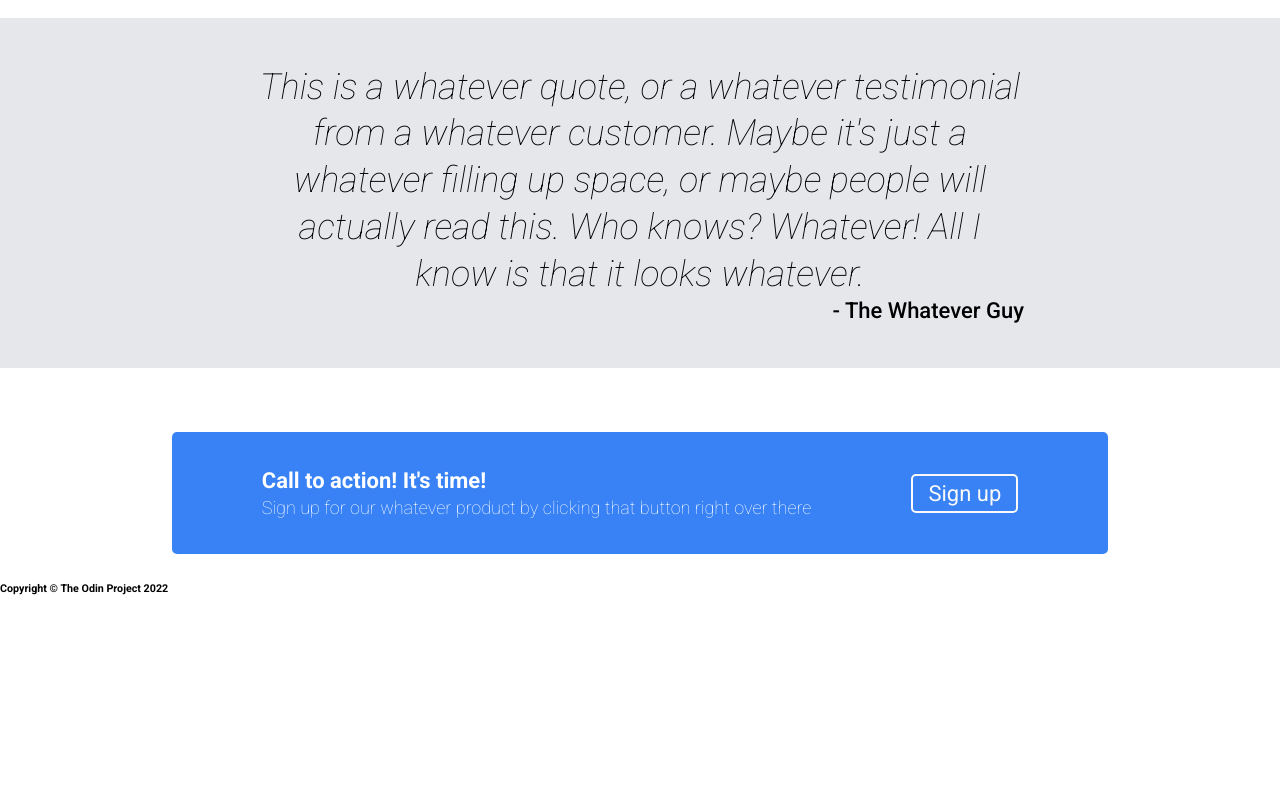
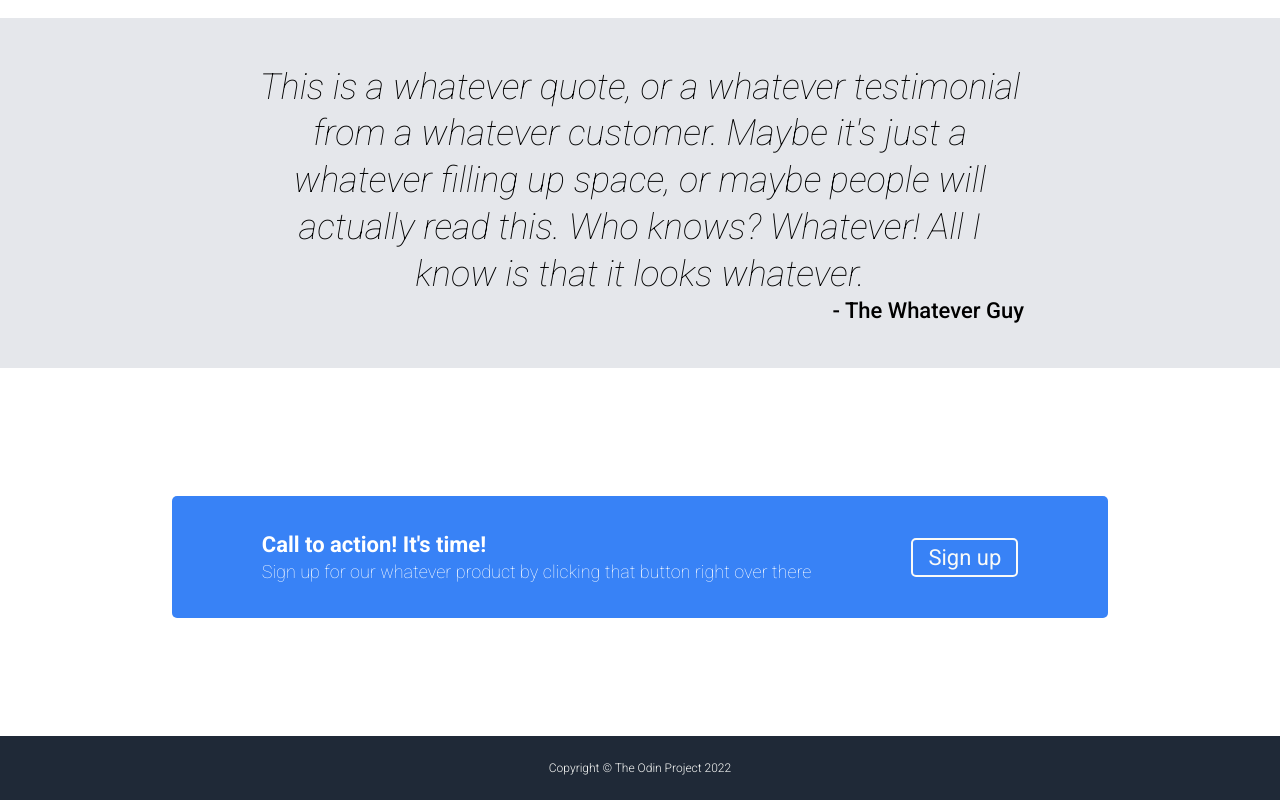
Before and after one commit to ismaelpaul/odin-landing-page, a plain HTML site: page index.html in a window 1280 px wide. Shown: the part 1152-1952 px from the top of the page. Before the commit the page ends 1747 px from the top, so only its background shows below. Drawn offline with Linux system fonts and the light colour scheme.

Commit message:
Created footer

```diff
--- a/style.css
+++ b/style.css
@@ -135,7 +135,7 @@ a, .hero-left {
 .cta-rect {
     display: flex;
     justify-content: center;
-    margin-top: 5%;
+    margin: 10% 0 5% 0;
 }
 .cta-info {
     margin-top: auto;
@@ -163,3 +163,14 @@ a, .hero-left {
     font-size: 18px;
     font-weight: 200;
 }
+.footer {
+    margin-top: 90px;
+    background-color: #1f2937;
+    color: #f9faf8;
+    text-align: center;
+    padding: 25px 0 25px 0;
+}
+.footer h6 {
+    font-size: 12px;
+    font-weight: 300;
+}
```
